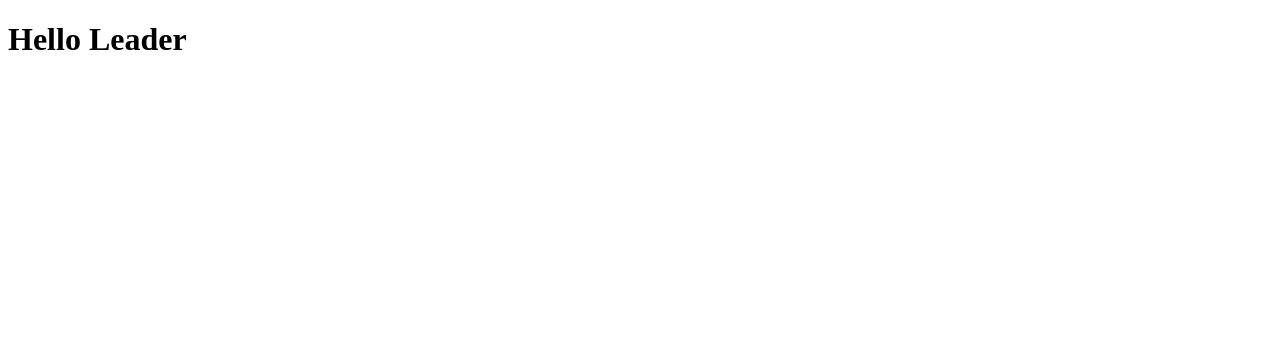
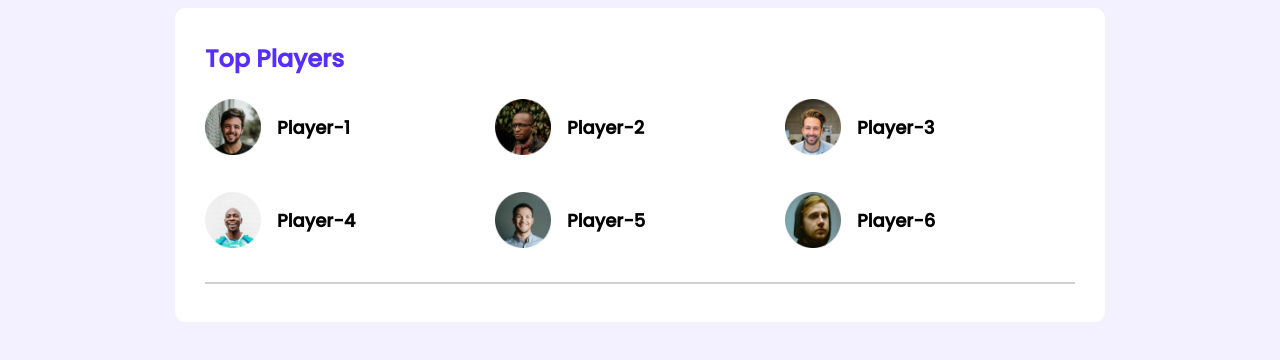
Before and after one commit to Developer-Jihad/Leader-Board, a plain HTML site: page index.html in a window 1280 px wide. Drawn offline with Linux system fonts and the light colour scheme.

Commit message:
top players section is done

```diff
--- a/index.html
+++ b/index.html
@@ -1,12 +1,58 @@
 <!DOCTYPE html>
 <html lang="en">
+
 <head>
     <meta charset="UTF-8">
     <meta http-equiv="X-UA-Compatible" content="IE=edge">
     <meta name="viewport" content="width=device-width, initial-scale=1.0">
     <title>Leader Board</title>
+    <!-- stylesheet -->
+    <link rel="stylesheet" href="style.css">
 </head>
+
 <body>
-    <h1>Hello Leader</h1>
+
+    <!-- Header Start -->
+    <header>
+
+    </header>
+    <!-- Header End -->
+
+    <main>
+        <!-- Top Players and Top Blogs -->
+        <section class="container">
+            <div class="top-players">
+                <h1 class="section-title">Top Players</h1>
+                <div class="players">
+                    <div class="player">
+                        <img src="images/players/player-1.png" alt="">
+                        <h3 class="player-name">Player-1</h3>
+                    </div>
+                    <div class="player">
+                        <img src="images/players/player-2.png" alt="">
+                        <h3 class="player-name">Player-2</h3>
+                    </div>
+                    <div class="player">
+                        <img src="images/players/player-3.png" alt="">
+                        <h3 class="player-name">Player-3</h3>
+                    </div>
+                    <div class="player">
+                        <img src="images/players/player-4.png" alt="">
+                        <h3 class="player-name">Player-4</h3>
+                    </div>
+                    <div class="player">
+                        <img src="images/players/player-5.png" alt="">
+                        <h3 class="player-name">Player-5</h3>
+                    </div>
+                    <div class="player">
+                        <img src="images/players/player-6.png" alt="">
+                        <h3 class="player-name">Player-6</h3>
+                    </div>
+                </div>
+            </div>
+            <hr>
+        </section>
+    </main>
 </body>
+
 </html>
--- /dev/null
+++ b/style.css
@@ -0,0 +1,49 @@
+
+/* Font-Style */
+@import url('https://fonts.googleapis.com/css2?family=Poppins:wght@500&display=swap');
+
+/* Common-Style */
+body{
+    background-color: #F3F1FF;
+    font-family: 'Poppins', sans-serif;
+}
+main{
+    display: flex;
+    justify-content: center;
+}
+.container{
+    width: 870px;
+    background-color: #FFFFFF;
+    border-radius: 10px;
+    padding: 30px;
+}
+
+/* Top-Players-Style */
+.top-players{
+    margin-bottom: 30px;
+}
+.section-title{
+    font-size: 24px;
+    color: #562EFF;
+    margin-top: 3px;
+}
+.players{
+    display: grid;
+    grid-template-columns: repeat(3, 1fr);
+    grid-row-gap: 30px;
+}
+.player{
+    display: flex;
+    align-items: center;
+}
+.player img{
+    height: 56px;
+    width: 56px;
+}
+.player-name{
+    margin-left: 16px;
+    font-size: 18px;
+}
+hr{
+    border: 1px solid #D1D1D1;
+}
```
